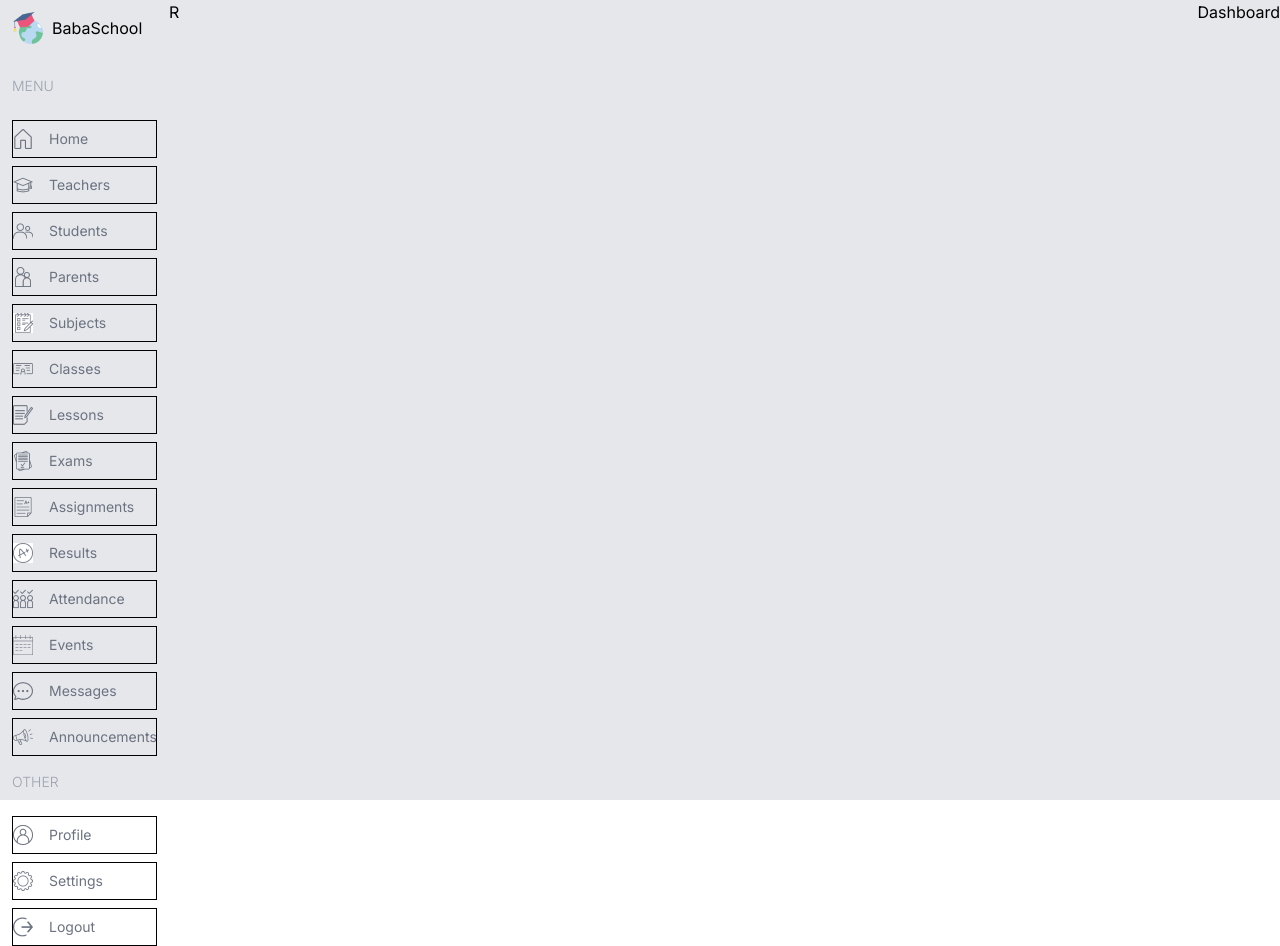
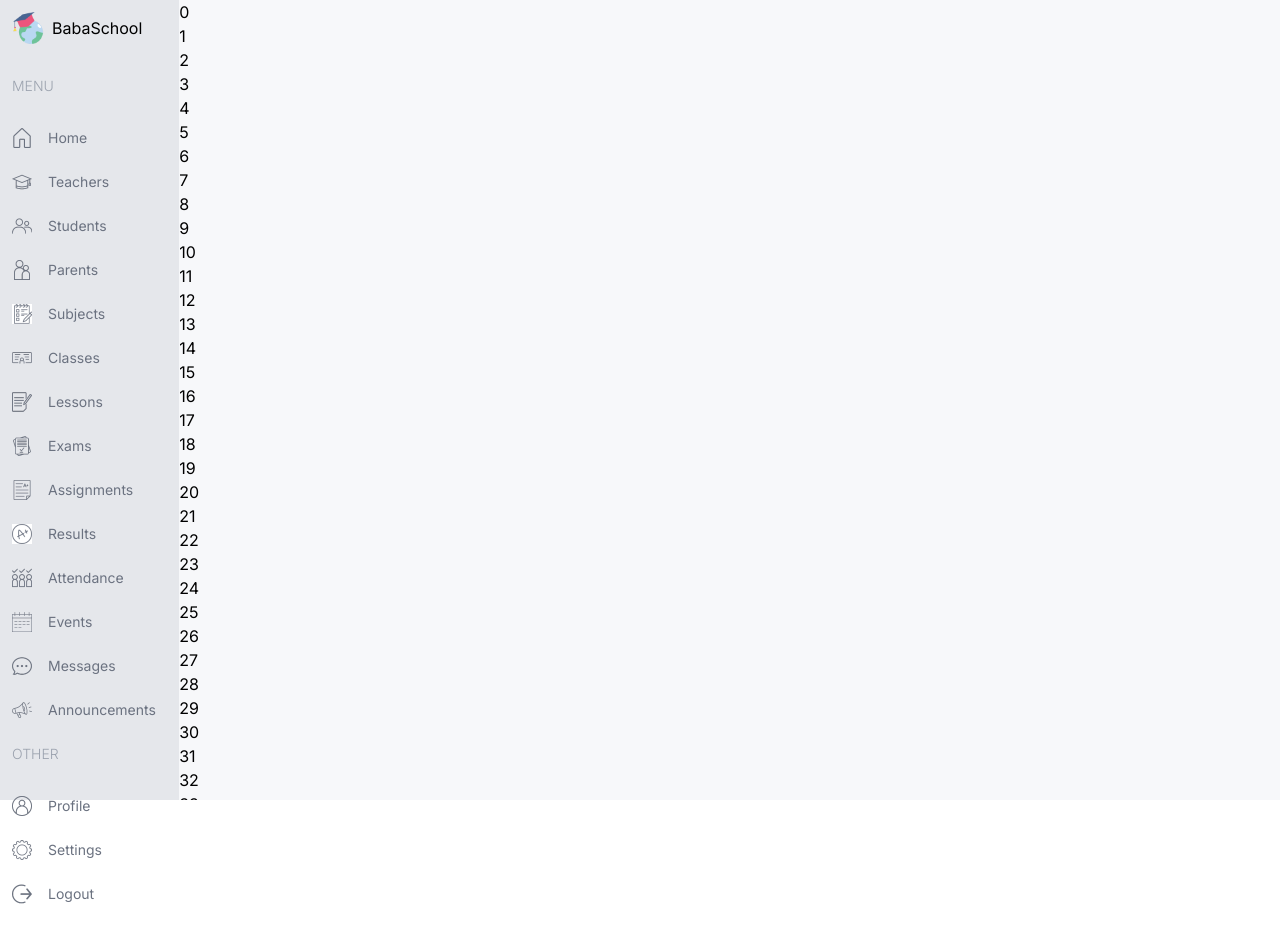
Before and after one commit to BabaVo55/Next.js, a Next.js app: page / in a window 1280 px wide. After the commit the page ends 912 px from the top, so only its background shows below. Built offline with nearby package versions, Linux system fonts and the light colour scheme.

Commit message:
testing scroll with for loop didnt work so we opted for Array instead

```diff
--- a/src/app/(dashboard)/layout.tsx
+++ b/src/app/(dashboard)/layout.tsx
@@ -134,8 +134,14 @@ export default function DashboardLayout({
           </div>
 
            {/* Right */}
-          <div className=" w-[86%] md:w-[92%] lg:w-[84%] xl:w-[86%] ">R</div>
-          {children}
+          <div className="w-[86%] md:w-[92%] lg:w-[84%] xl:w-[86%] bg-[#F7F8FA] overflow-scroll">
+            {Array.from({ length: 1000 }, (_, i) => (
+              <div key={i}>
+                <p>{i}</p>
+              </div>
+            ))}
+          </div>
+          {/* {children} */}
         </div>
   );
 }
--- a/src/components/Menu.tsx
+++ b/src/components/Menu.tsx
@@ -127,7 +127,7 @@ export default function Menu({menuItems}) {
           <div className='flex flex-col gap-2 ' key={i.title}>
             <span className='hidden lg:block text-gray-400 font-light my-4'>{i.title}</span>
             {i.items.map((item) => (
-                <Link href={item.href} key={item.label} className='border border-black flex items-center justify-center lg:justify-start gap-4 text-gray-500 py-2'>
+                <Link href={item.href} key={item.label} className='flex items-center justify-center lg:justify-start gap-4 text-gray-500 py-2'>
                   <Image className='' src={item.icon} alt="" width={20} height={20} />
                   <span className='hidden lg:block'>{item.label}</span>
                 </Link>
```
